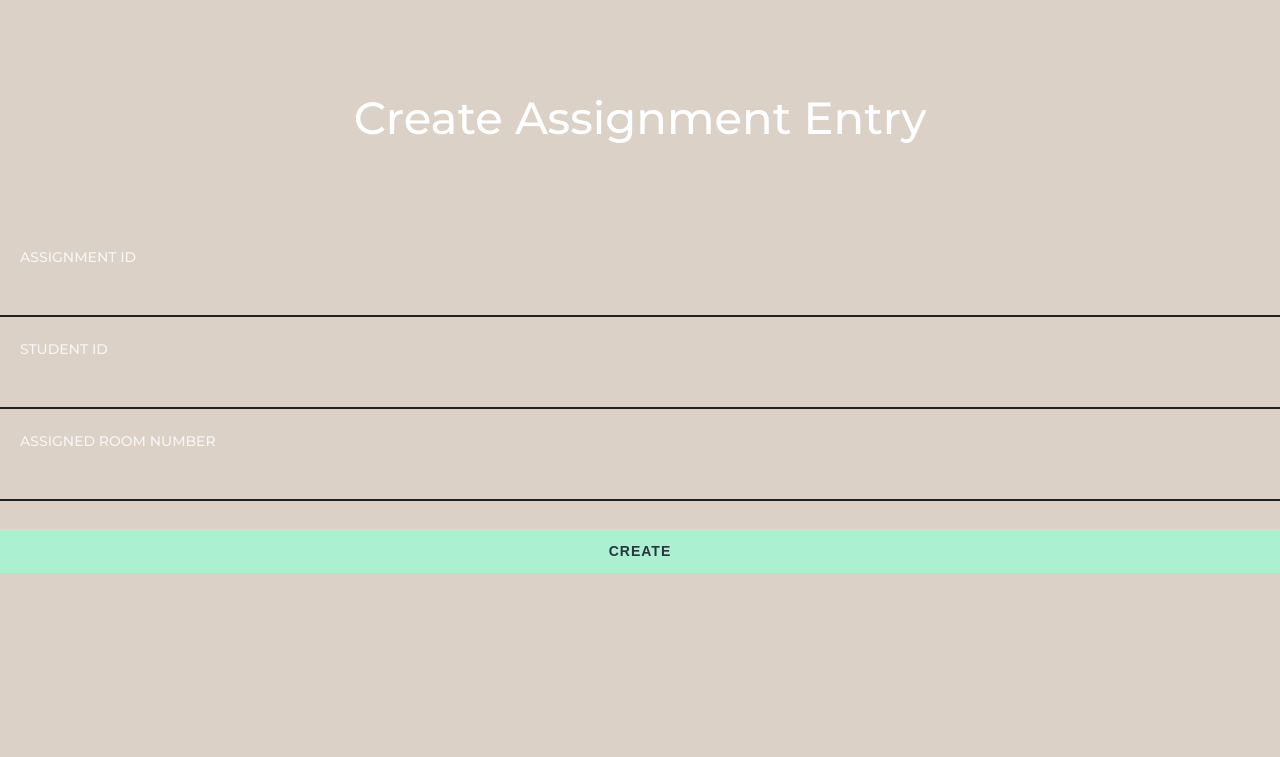
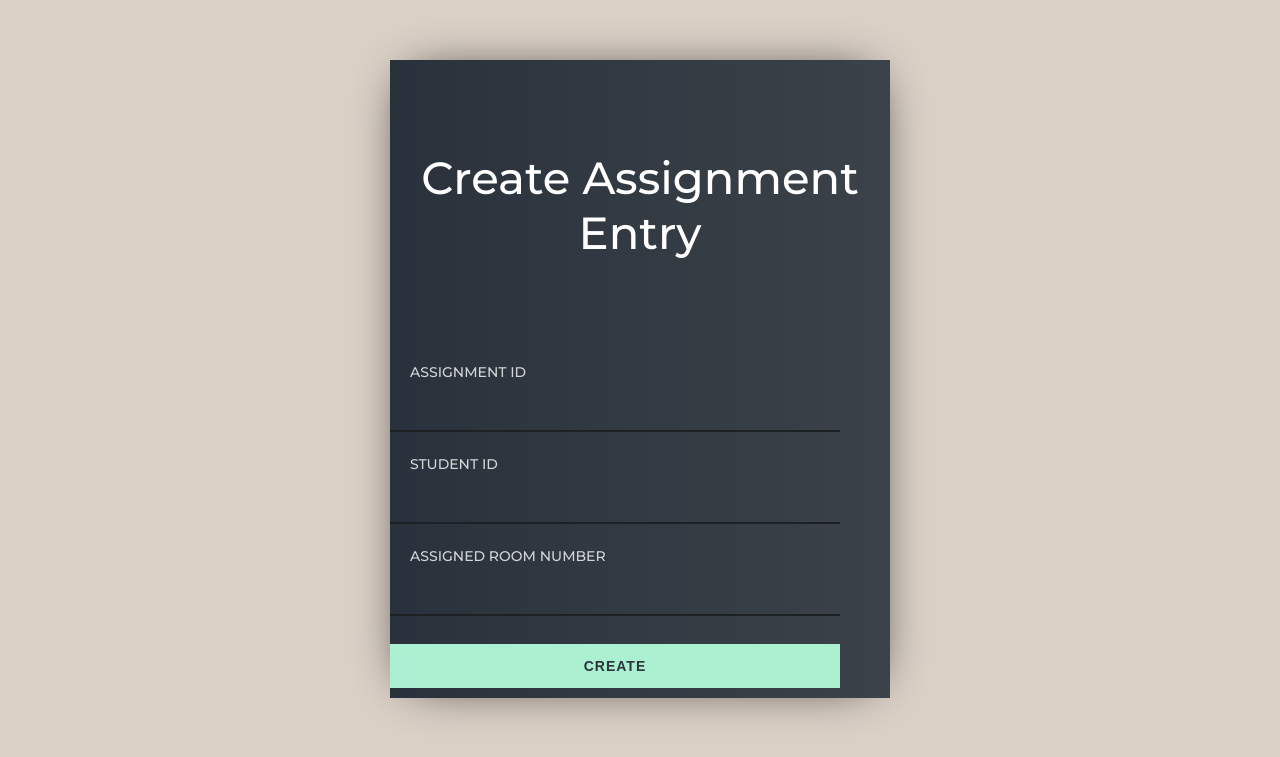
Before and after one commit to Sonicfires2/Housing-Assignment-AI, a PHP site: page /HTML_Interface/CreateAssignment.html in a window 1280 px wide. Shown: the top 757 px of the page. Run offline with PHP 8.4, Linux system fonts and the light colour scheme.

Commit message:
Update form.css

```diff
--- a/Project1/taskB/HTML_Interface/form.css
+++ b/Project1/taskB/HTML_Interface/form.css
@@ -129,6 +129,42 @@ a {
 }
 
 .container-create-room {
+  position: absolute;
+  width: 500px;
+  min-height: 400px;
+  height: fit-content;
+  left: 50%;
+  margin-left: -250px;
+  margin-top: 60px;
+  background: linear-gradient(90deg, #29323c 0%, #3b4249 100%);
+  box-shadow: 0px 0px 50px -20px #000;
+  margin-bottom: 60px;
+}
+
+.container-create-assignment {
+  position: absolute;
+  width: 500px;
+  min-height: 600px;
+  height: fit-content;
+  left: 50%;
+  margin-left: -250px;
+  margin-top: 60px;
+  background: linear-gradient(90deg, #29323c 0%, #3b4249 100%);
+  box-shadow: 0px 0px 50px -20px #000;
+  margin-bottom: 60px;
+}
+
+.container-create-assignment input{
+  width: 90%;
+  left: 5%;
+}
+
+.container-delete-assignment input{
+  width: 90%;
+  left: 5%;
+}
+
+.container-delete-assignment {
   position: absolute;
   width: 500px;
   min-height: 400px;
```
